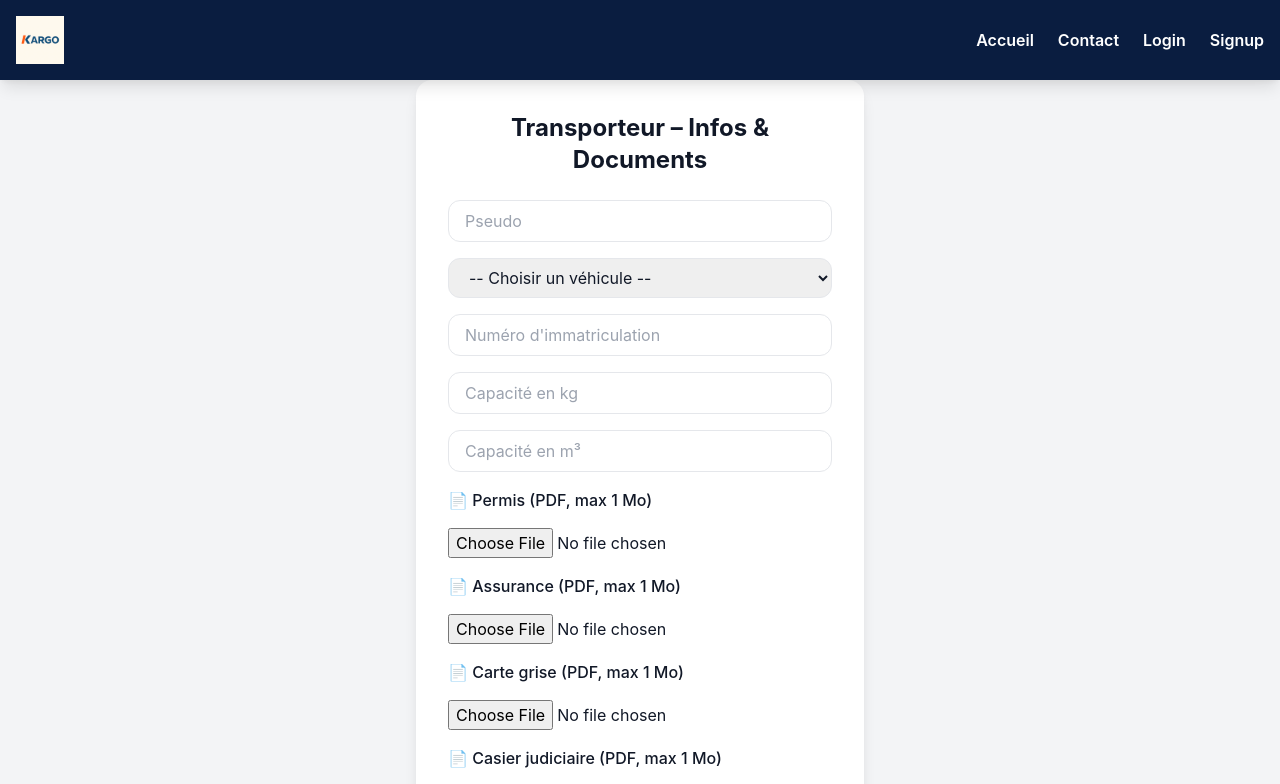
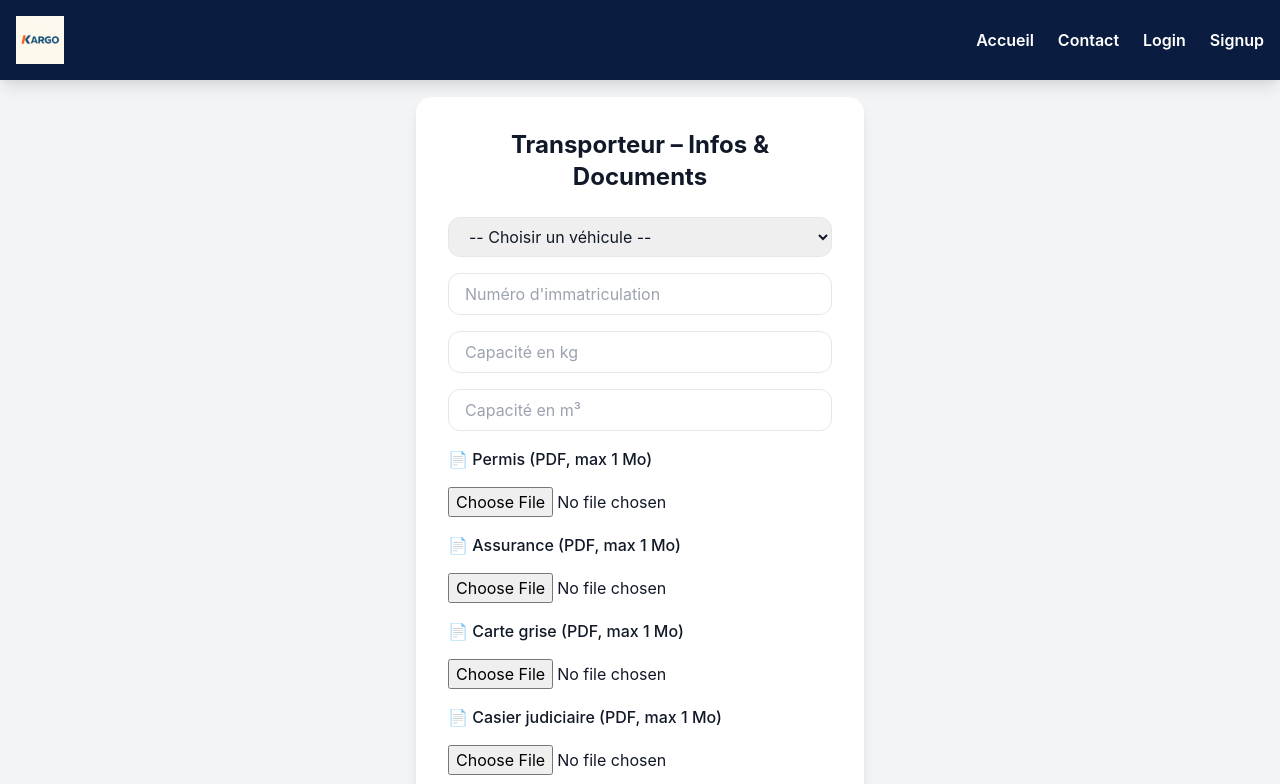
Before and after one commit to nerdymiso/react-kargo-complet, a React (Vite) app: page /OnboardingTransporteur in a window 1280 px wide. Shown: the top 784 px of the page. Built offline with nearby package versions, Linux system fonts and the light colour scheme; no server answers.

Commit message:
fixed transporter side bar

```diff
--- a/src/components/Sidebar.jsx
+++ b/src/components/Sidebar.jsx
@@ -8,7 +8,7 @@ function Sidebar({ role }) {
       <nav className="flex flex-col space-y-4">
         {role === "transporteur" ? (
           <>
-          <Link to="/DriverDashboard" className="hover:text-orange-400">Accueil</Link>
+           <Link to="/DriverDashboard" className="hover:text-orange-400">Accueil</Link>
             <Link to="/DriverHistory" className="hover:text-orange-400">Historique</Link>
             <Link to="/Profile" className="hover:text-orange-400">Profil</Link>
             <Link to="/Settings" className="hover:text-orange-400">Paramètres</Link>
--- a/src/pages/onboarding/OnboardingTransporteur.jsx
+++ b/src/pages/onboarding/OnboardingTransporteur.jsx
@@ -6,7 +6,6 @@ const BUCKET = "transporteur_docs"; // nom exact du bucket
 
 export default function OnboardingTransporteur() {
   const [form, setForm] = useState({
-    pseudo: "",
     vehicle_type: "",
     license_plate: "",
     capacity_kg: "",
@@ -77,7 +76,6 @@ export default function OnboardingTransporteur() {
       const { error: insertError } = await supabase.from("transporteurs").upsert([
         {
           id: userId,
-          pseudo: form.pseudo,
           vehicle_type: form.vehicle_type || null,
           license_plate: form.license_plate || null,
           capacity_kg: form.capacity_kg ? parseFloat(form.capacity_kg) : null,
@@ -105,7 +103,7 @@ export default function OnboardingTransporteur() {
   };
 
   const isFormValid =
-    form.pseudo &&
+
     form.vehicle_type &&
     form.license_plate &&
     form.capacity_kg &&
@@ -126,15 +124,7 @@ export default function OnboardingTransporteur() {
         {success && <p className="text-green-600 text-center mb-4">{success}</p>}
 
         <form onSubmit={handleSubmit} className="space-y-4">
-          <input
-            type="text"
-            name="pseudo"
-            placeholder="Pseudo"
-            value={form.pseudo}
-            onChange={handleChange}
-            className="w-full border rounded-lg px-4 py-2"
-            required
-          />
+
 
           <select
             name="vehicle_type"
```
